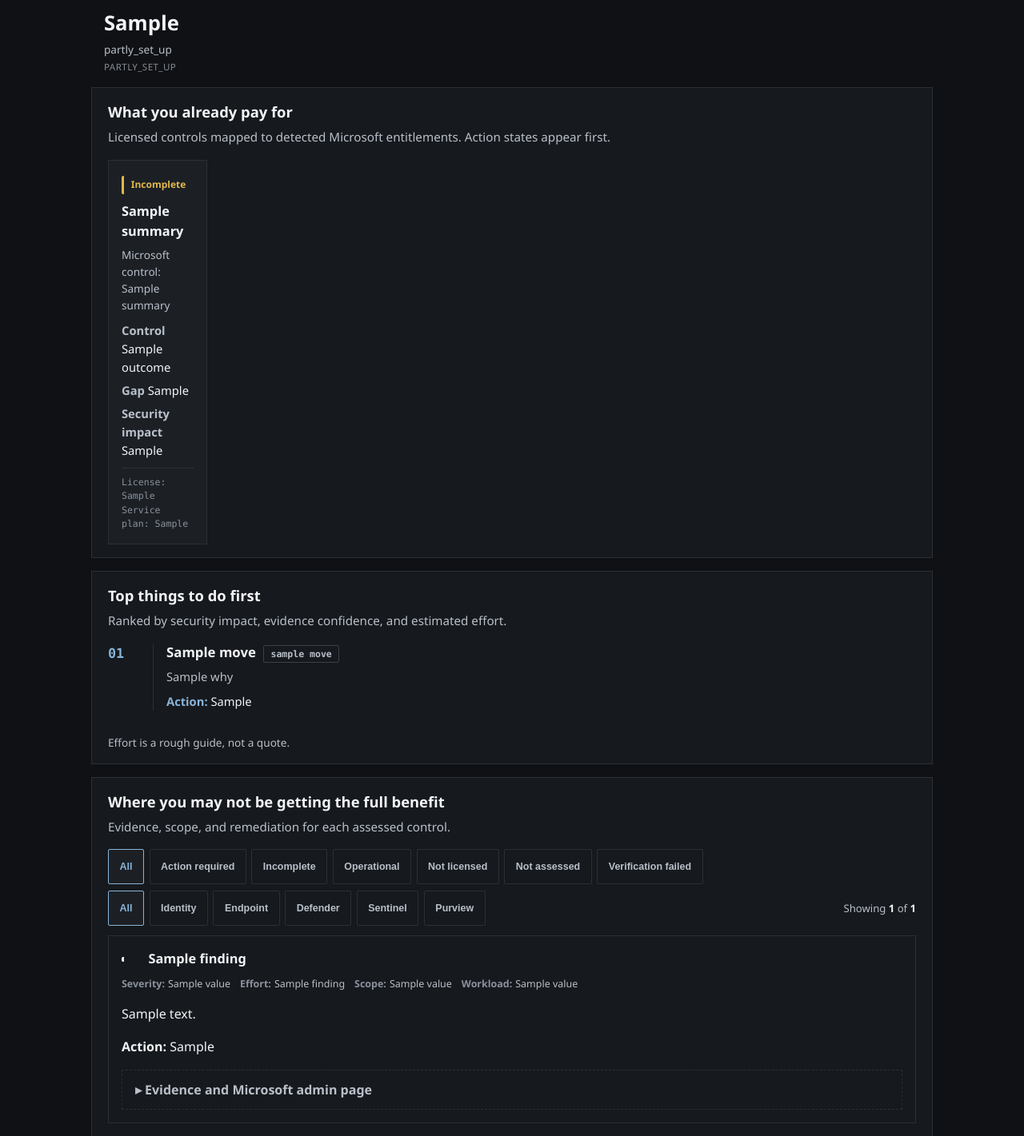
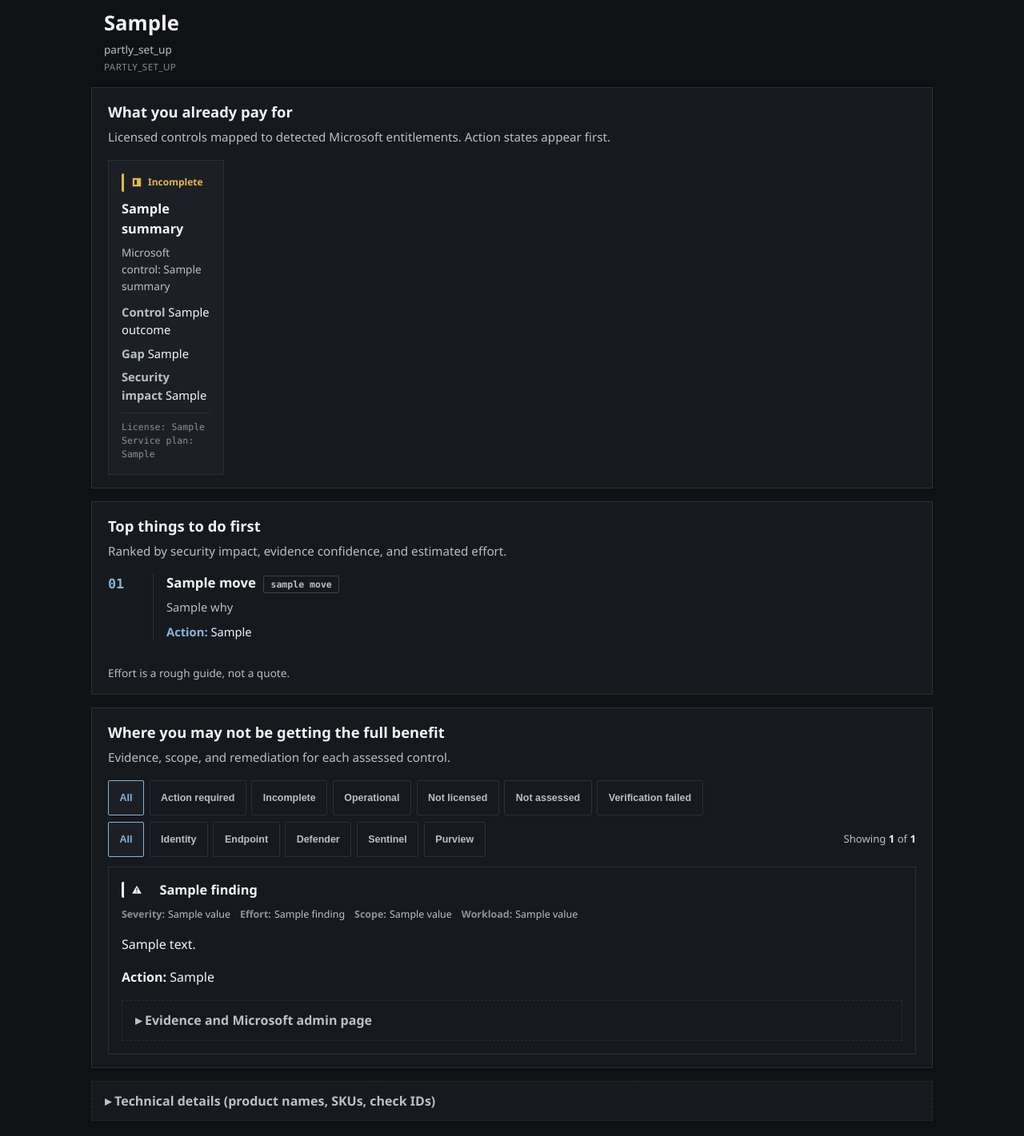
Before and after one commit to d4rk-pri0r/licenselens, a Python web app: template templates/report.html.j2 in a window 1280 px wide. Shown: the part 522-1943 px from the top of the page at 80% size. Run offline with Jinja, Linux system fonts and the light colour scheme; the template is opened without the code that fills it: most values are stand-ins (such as "Sample title", 1, 10 or a date in 2020).

Commit message:
Add six distinct inline SVG status glyphs
Replace CSS pseudo-element markers with named currentColor SVGs for
gap, partial, ok, not_licensed, skipped, and error, each aria-hidden
beside a visible text label.

Ultraworked with [Sisyphus](https://github.com/code-yeongyu/oh-my-openagent)

Co-authored-by: Sisyphus <clio-agent@sisyphuslabs.ai>

```diff
--- a/templates/report/_primitives.html.j2
+++ b/templates/report/_primitives.html.j2
@@ -14,13 +14,28 @@
     'not_licensed': 'Not licensed',
 } -%}
 
-{# Capability outcome -> finding-status variant (drives glyph geometry + color). #}
 {%- set CAPABILITY_VARIANT = {
     'needs_attention': 'gap',
     'partly_set_up': 'partial',
     'fully_working': 'ok',
     'not_licensed': 'not_licensed',
 } -%}
+
+{%- macro status_glyph(variant) -%}
+{%- if variant == 'gap' -%}
+<svg class="status-glyph" viewBox="0 0 24 24" width="14" height="14" aria-hidden="true" focusable="false"><path fill="currentColor" d="M4 4h7v3H7v10h4v3H4V4zm9 0 7 8-7 8v-5h-4v-6h4V4z"/></svg>
+{%- elif variant == 'partial' -%}
+<svg class="status-glyph" viewBox="0 0 24 24" width="14" height="14" aria-hidden="true" focusable="false"><path fill="currentColor" d="M4 4h16v16H4V4zm3 3v10h5V7H7z"/><path fill="none" stroke="currentColor" stroke-width="2" d="M4 4h16v16H4z"/></svg>
+{%- elif variant == 'ok' -%}
+<svg class="status-glyph" viewBox="0 0 24 24" width="14" height="14" aria-hidden="true" focusable="false"><circle cx="12" cy="12" r="9" fill="none" stroke="currentColor" stroke-width="2"/><path fill="none" stroke="currentColor" stroke-width="2.2" stroke-linecap="round" stroke-linejoin="round" d="M7.5 12.5 10.5 15.5 16.5 9"/></svg>
+{%- elif variant == 'not_licensed' -%}
+<svg class="status-glyph" viewBox="0 0 24 24" width="14" height="14" aria-hidden="true" focusable="false"><circle cx="12" cy="12" r="9" fill="none" stroke="currentColor" stroke-width="2"/><path fill="none" stroke="currentColor" stroke-width="2.2" stroke-linecap="round" d="M8 8l8 8"/></svg>
+{%- elif variant == 'skipped' -%}
+<svg class="status-glyph" viewBox="0 0 24 24" width="14" height="14" aria-hidden="true" focusable="false"><path fill="none" stroke="currentColor" stroke-width="2.5" stroke-linecap="round" d="M6 12h12"/></svg>
+{%- else -%}
+<svg class="status-glyph" viewBox="0 0 24 24" width="14" height="14" aria-hidden="true" focusable="false"><path fill="currentColor" d="M12 3 22 20H2L12 3zm0 5.5c-.7 0-1.2.6-1.1 1.3l.5 5.2h1.2l.5-5.2c.1-.7-.4-1.3-1.1-1.3zM12 18.2a1.1 1.1 0 1 0 0-2.2 1.1 1.1 0 0 0 0 2.2z"/></svg>
+{%- endif -%}
+{%- endmacro -%}
 
 {%- macro status_marker(status) -%}
   {%- if status in PRESENTATION -%}
@@ -30,11 +45,12 @@
     {%- set variant = CAPABILITY_VARIANT.get(status, status) -%}
     {%- set word = CAPABILITY_PRESENTATION.get(status, status) -%}
   {%- endif -%}
-<span class="status-marker {{ variant }}">{{ word }}</span>
+<span class="status-marker {{ variant }}">{{ status_glyph(variant) }}{{ word }}</span>
 {%- endmacro -%}
 
 {%- macro status_badge(status_value, label) -%}
-<span class="badge {{ status_value }}">{{ label }}</span>
+  {%- set word = PRESENTATION.get(status_value, label) -%}
+<span class="badge {{ status_value }}">{{ word }}</span>
 {%- endmacro -%}
 
 {%- macro meta_row(label, value) -%}
```
